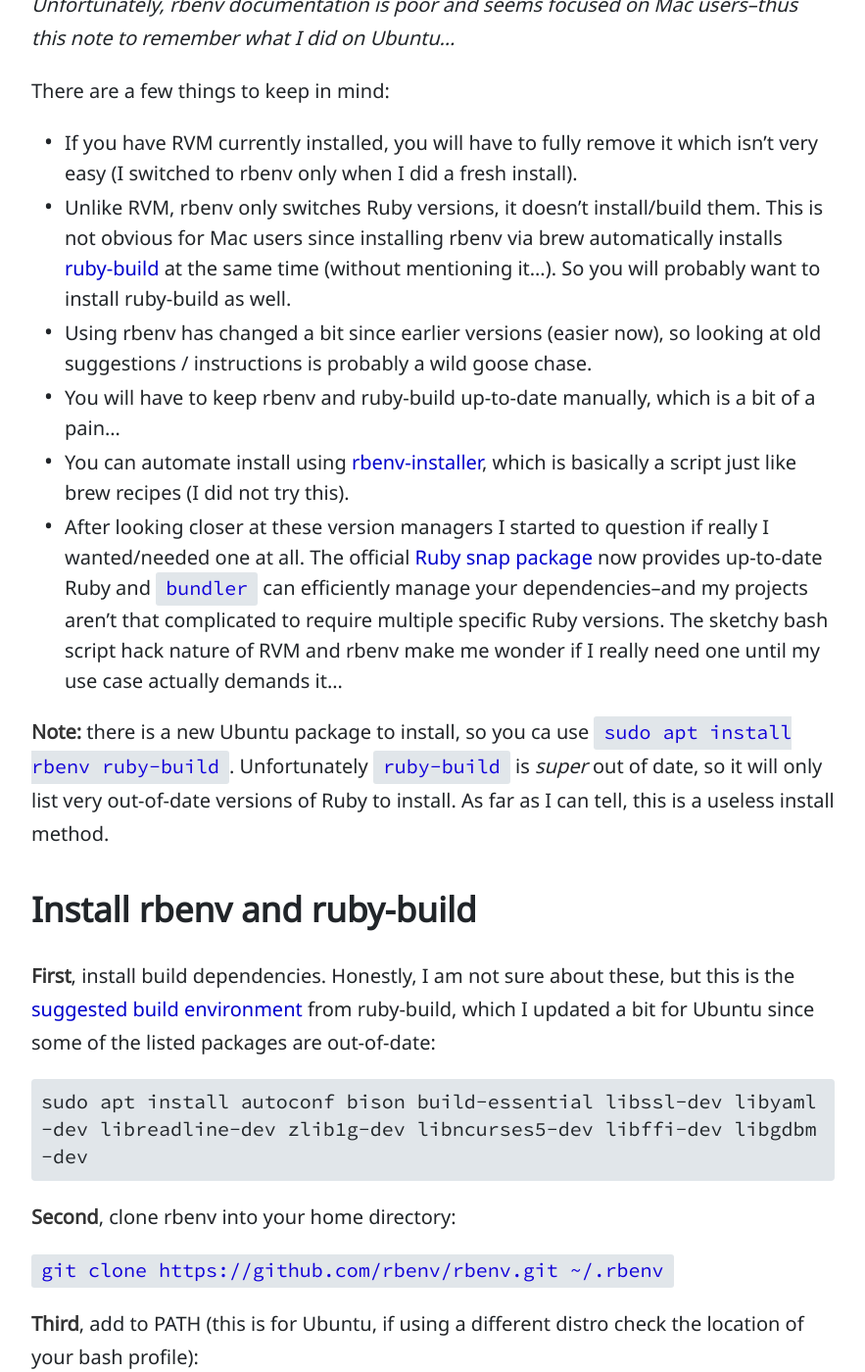
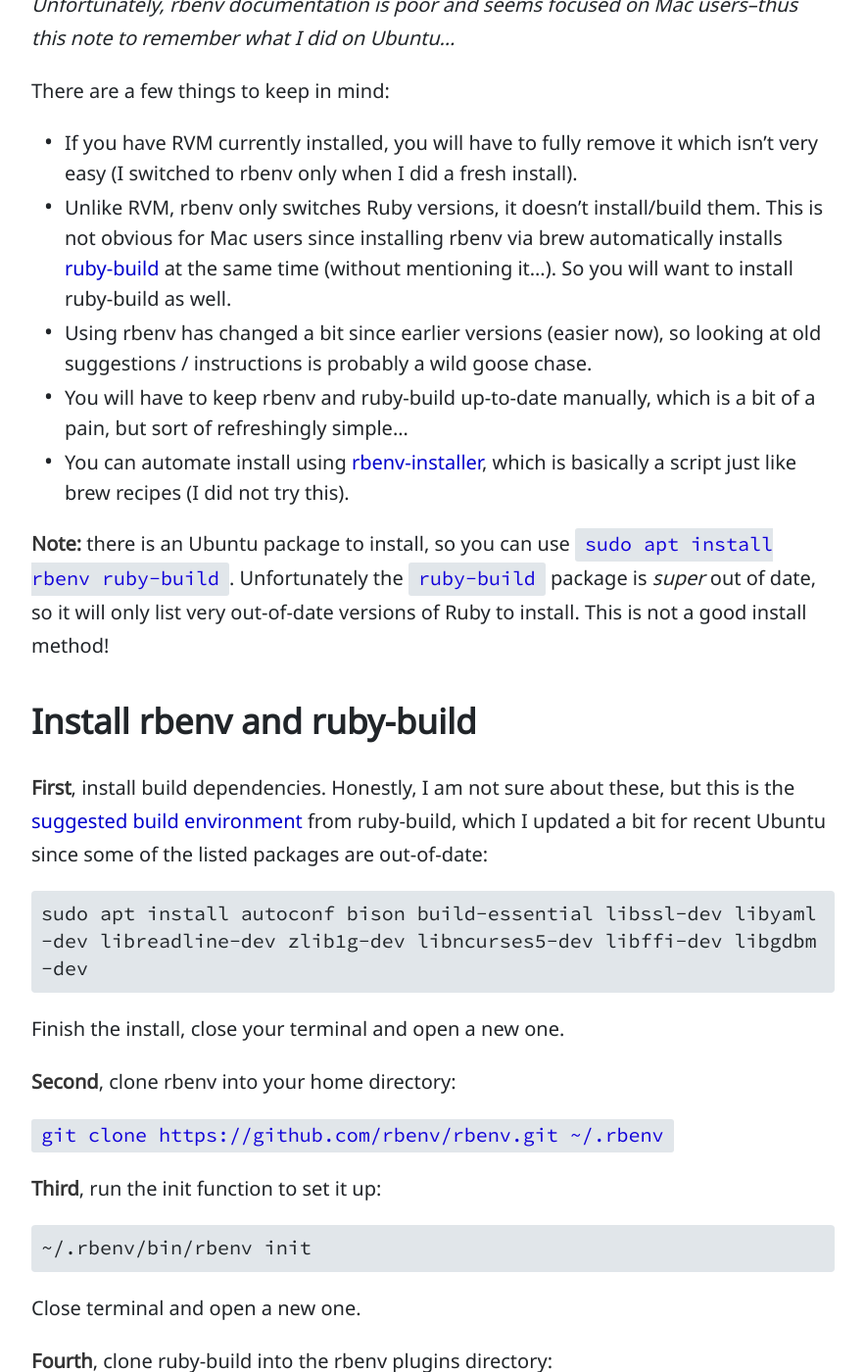
Before and after one commit to evanwill/_drafts, a Jekyll site: the page built from _notes/ruby-rbenv.md, in a window 1280 px wide and 1400 px high, scrolled down 528 px. Shown: the whole window at 98% size, without its empty margins (198-1081 px from the left). Built offline with Jekyll 4.4.1, drawn with Linux system fonts in a browser that asks for light colours; comment, search, counter and statistics services are not loaded; some of the changed text lies outside the part shown.

Commit message:
update rbenv

````diff
--- a/_notes/ruby-rbenv.md
+++ b/_notes/ruby-rbenv.md
@@ -16,43 +16,39 @@
 There are a few things to keep in mind:
 
 - If you have RVM currently installed, you will have to fully remove it which isn't very easy (I switched to rbenv only when I did a fresh install).
-- Unlike RVM, rbenv only switches Ruby versions, it doesn't install/build them. This is not obvious for Mac users since installing rbenv via brew automatically installs [ruby-build](https://github.com/rbenv/ruby-build) at the same time (without mentioning it...). So you will probably want to install ruby-build as well.
+- Unlike RVM, rbenv only switches Ruby versions, it doesn't install/build them. This is not obvious for Mac users since installing rbenv via brew automatically installs [ruby-build](https://github.com/rbenv/ruby-build) at the same time (without mentioning it...). So you will want to install ruby-build as well.
 - Using rbenv has changed a bit since earlier versions (easier now), so looking at old suggestions / instructions is probably a wild goose chase.
-- You will have to keep rbenv and ruby-build up-to-date manually, which is a bit of a pain...
+- You will have to keep rbenv and ruby-build up-to-date manually, which is a bit of a pain, but sort of refreshingly simple...
 - You can automate install using [rbenv-installer](https://github.com/rbenv/rbenv-installer), which is basically a script just like brew recipes (I did not try this).
-- After looking closer at these version managers I started to question if really I wanted/needed one at all. The official [Ruby snap package](https://snapcraft.io/ruby) now provides up-to-date Ruby and `bundler` can efficiently manage your dependencies--and my projects aren't that complicated to require multiple specific Ruby versions. The sketchy bash script hack nature of RVM and rbenv make me wonder if I really need one until my use case actually demands it...
 
-**Note:** there is a new Ubuntu package to install, so you ca use `sudo apt install rbenv ruby-build`.
-Unfortunately `ruby-build` is *super* out of date, so it will only list very out-of-date versions of Ruby to install.
-As far as I can tell, this is a useless install method.
+**Note:** there is an Ubuntu package to install, so you can use `sudo apt install rbenv ruby-build`.
+Unfortunately the `ruby-build` package is *super* out of date, so it will only list very out-of-date versions of Ruby to install.
+This is not a good install method!
 
 ## Install rbenv and ruby-build
 
 **First**, install build dependencies.
-Honestly, I am not sure about these, but this is the [suggested build environment](https://github.com/rbenv/ruby-build/wiki#suggested-build-environment) from ruby-build, which I updated a bit for Ubuntu since some of the listed packages are out-of-date:
+Honestly, I am not sure about these, but this is the [suggested build environment](https://github.com/rbenv/ruby-build/wiki#suggested-build-environment) from ruby-build, which I updated a bit for recent Ubuntu since some of the listed packages are out-of-date:
 
 ```
 sudo apt install autoconf bison build-essential libssl-dev libyaml-dev libreadline-dev zlib1g-dev libncurses5-dev libffi-dev libgdbm-dev
 ```
 
+Finish the install, close your terminal and open a new one.
+
 **Second**, clone rbenv into your home directory:
 
 `git clone https://github.com/rbenv/rbenv.git ~/.rbenv`
 
-**Third**, add to PATH (this is for Ubuntu, if using a different distro check the location of your bash profile):
+**Third**, run the init function to set it up:
 
-`echo 'export PATH="$HOME/.rbenv/bin:$PATH"' >> ~/.bashrc`
+```
+~/.rbenv/bin/rbenv init
+```
 
 Close terminal and open a new one.
 
-**Fourth**, init rbenv in shell profile. Follow the instructions given by the command `rbenv init` (this can be confusing, because `rbenv init` doesn't do anything, it just prints out the instructions).
-Or just do this on Ubuntu:
-
-`echo 'eval "$(rbenv init -)"' >> ~/.bashrc`
-
-Close terminal and open a new one.
-
-**Fifth**, clone ruby-build into the rbenv plugins directory:
+**Fourth**, clone ruby-build into the rbenv plugins directory:
 
 `git clone https://github.com/rbenv/ruby-build.git "$(rbenv root)"/plugins/ruby-build`
 
````
Also changed, not shown: other parts of _notes/ruby-rbenv.md (+3 -3 lines).
